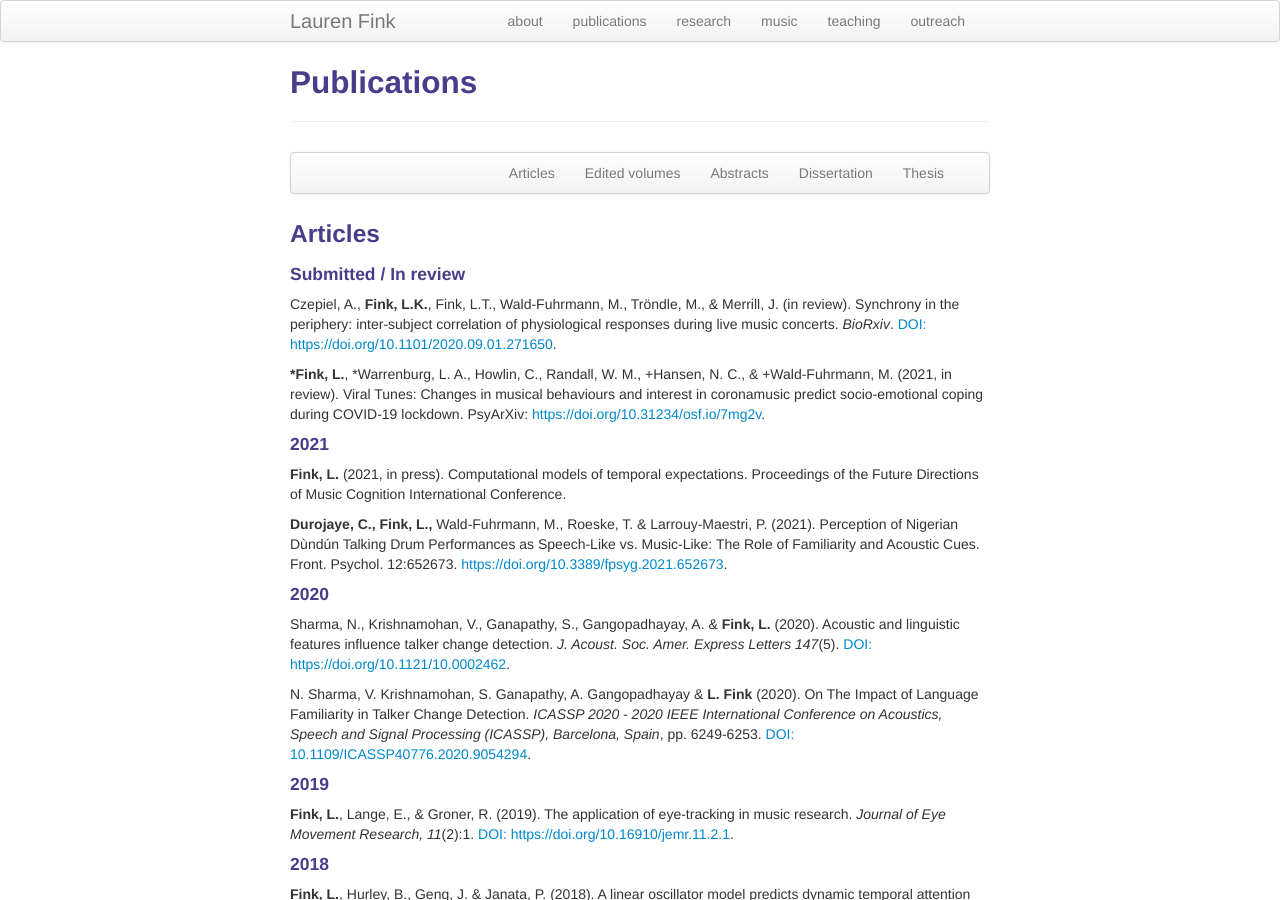
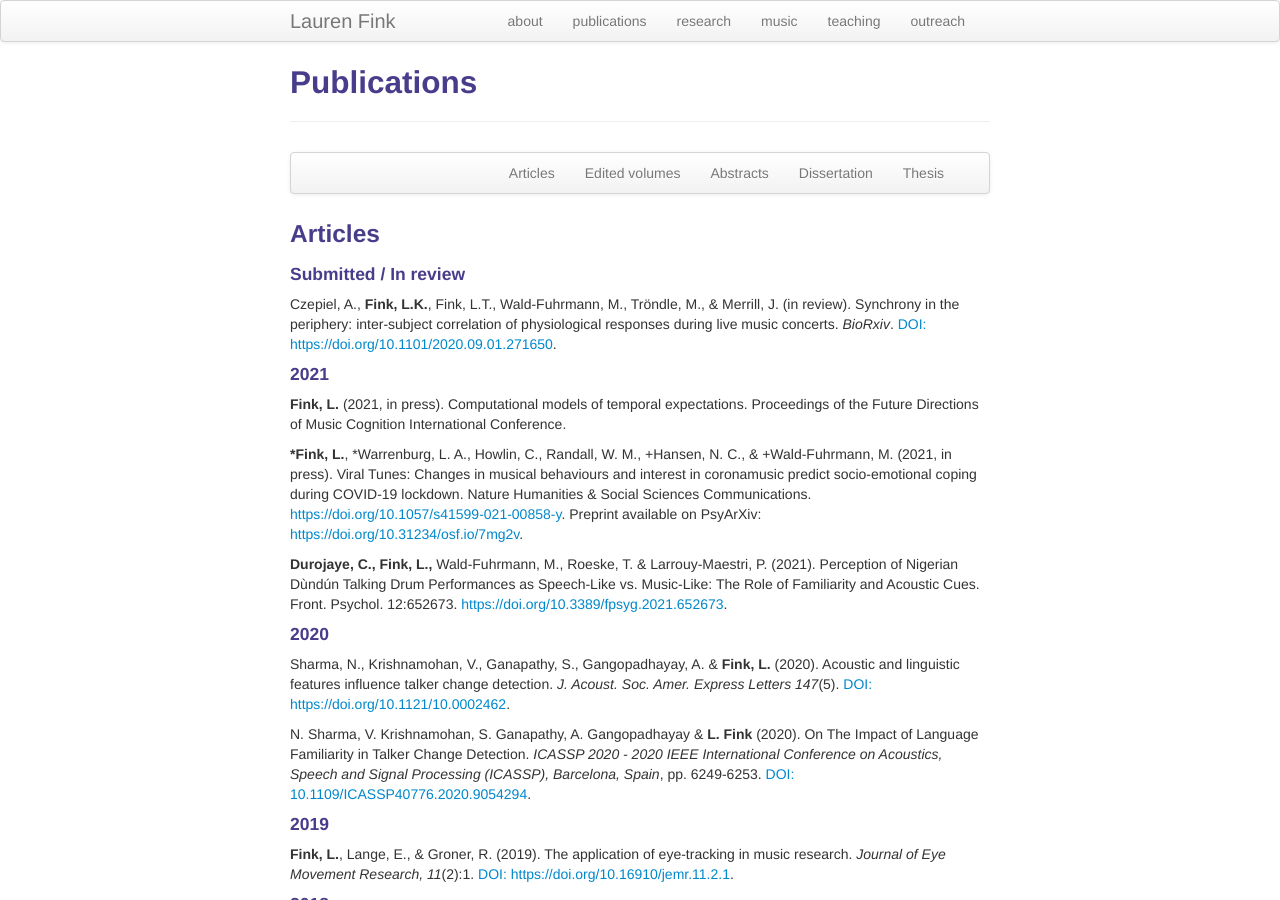
Before and after one commit to lkfink/lkfink.github.io, a Jekyll site: the page built from pages/pubs.md, in a window 1280 px wide and 900 px high. Built offline with Jekyll 4.4.1, drawn with Linux system fonts in a browser that asks for light colours.

Commit message:
update publications

```diff
--- a/pages/pubs.md
+++ b/pages/pubs.md
@@ -36,11 +36,12 @@ description: Lauren Fink's publications
 
 Czepiel, A., **Fink, L.K.**, Fink, L.T., Wald-Fuhrmann, M., Tröndle, M., & Merrill, J. (in review). Synchrony in the periphery: inter-subject correlation of physiological responses during live music concerts. *BioRxiv*. [DOI: https://doi.org/10.1101/2020.09.01.271650](https://www.biorxiv.org/content/10.1101/2020.09.01.271650v1){:target="_blank"}.
 
-***Fink, L.**, *Warrenburg, L. A., Howlin, C., Randall, W. M., +Hansen, N. C., & +Wald-Fuhrmann, M. (2021, in review). Viral Tunes: Changes in musical behaviours and interest in coronamusic predict socio-emotional coping during COVID-19 lockdown. PsyArXiv: [https://doi.org/10.31234/osf.io/7mg2v](https://doi.org/10.31234/osf.io/7mg2v]){:target="_blank"}.
 
 #### 2021
 
 **Fink, L.** (2021, in press). Computational models of temporal expectations. Proceedings of the Future Directions of Music Cognition International Conference.
+
+***Fink, L.**, *Warrenburg, L. A., Howlin, C., Randall, W. M., +Hansen, N. C., & +Wald-Fuhrmann, M. (2021, in press). Viral Tunes: Changes in musical behaviours and interest in coronamusic predict socio-emotional coping during COVID-19 lockdown. Nature Humanities & Social Sciences Communications. [https://doi.org/10.1057/s41599-021-00858-y](https://doi.org/10.1057/s41599-021-00858-y){:target="_blank"}. Preprint available on PsyArXiv: [https://doi.org/10.31234/osf.io/7mg2v](https://doi.org/10.31234/osf.io/7mg2v]){:target="_blank"}.
 
 **Durojaye, C., Fink, L.,** Wald-Fuhrmann, M., Roeske, T. & Larrouy-Maestri, P. (2021). Perception of Nigerian Dùndún Talking Drum Performances as Speech-Like vs. Music-Like: The Role of Familiarity and Acoustic Cues. Front. Psychol. 12:652673. [https://doi.org/10.3389/fpsyg.2021.652673](https://doi.org/10.3389/fpsyg.2021.652673){:target="_blank"}.
 
```
